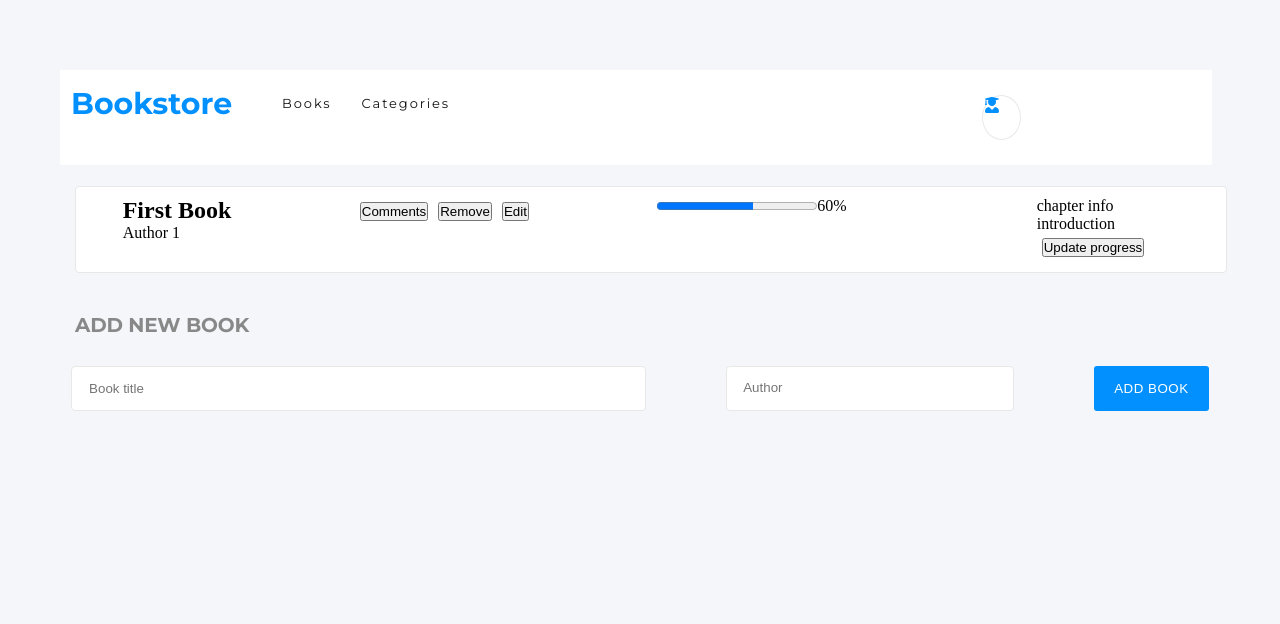
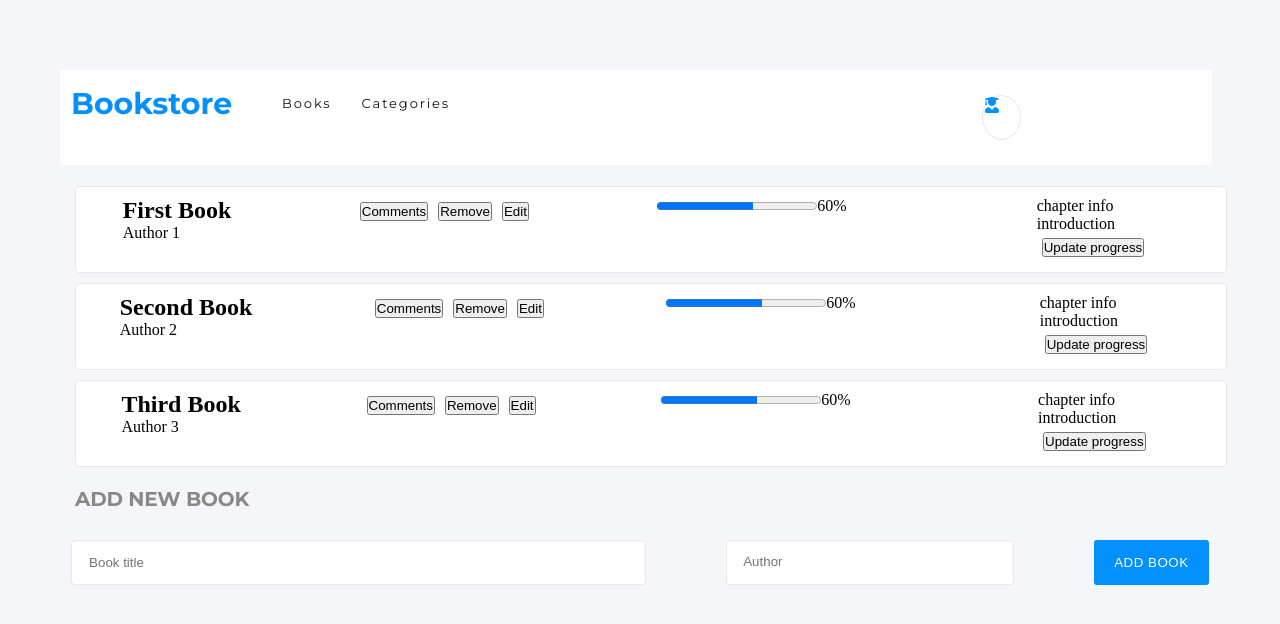
Before and after one commit to ivanmvh/bookstore-ivanmvh, a React (Create React App) app: page / in a window 1280 px wide. Shown: the top 624 px of the page. Built offline with nearby package versions, Linux system fonts and the light colour scheme.

Commit message:
Make sure that list of books displays books from Redux store.
useSelector, useDispatch } from 'react-redux'

```diff
--- a/src/Pages/Books.jsx
+++ b/src/Pages/Books.jsx
@@ -1,10 +1,8 @@
 import BookList from '../components/BookList';
-import Form from '../components/Form';
 
 const Books = () => (
   <section className="booksPage">
     <BookList />
-    <Form />
   </section>
 );
 
--- a/src/components/BookList.js
+++ b/src/components/BookList.js
@@ -1,25 +1,36 @@
-import React from 'react';
+import { useSelector, useDispatch } from 'react-redux';
 import BookCard from './BookCard';
+import Form from './Form';
+import { addBook, removeBook } from '../redux/books/books';
 
-class BookList extends React.PureComponent {
-  render() {
-    const bookArray = [
-      { key: 1, title: 'First Book', author: 'Author 1' },
-      // { key: 2, title: 'Second Book', author: 'Author 1' },
-      // { key: 3, title: 'Third Book', author: 'Author 1' },
-    ];
-    return (
+const BookList = () => {
+  const booksArray = useSelector((state) => state.books);
+  const dispatch = useDispatch();
+
+  const addNewBook = (book) => {
+    dispatch(addBook(book));
+  };
+
+  const deleteBook = (id) => {
+    dispatch(removeBook(id));
+  };
+
+  return (
+    <div className="bookListContainer">
       <ul className="booksList">
-        {bookArray.map((book) => (
+        {booksArray.map((book) => (
           <BookCard
+            removeBook={deleteBook}
             key={book.key}
+            id={book.key}
             title={book.title}
             author={book.author}
           />
         ))}
       </ul>
-    );
-  }
-}
+      <Form addNewBook={addNewBook} />
+    </div>
+  );
+};
 
 export default BookList;
```
